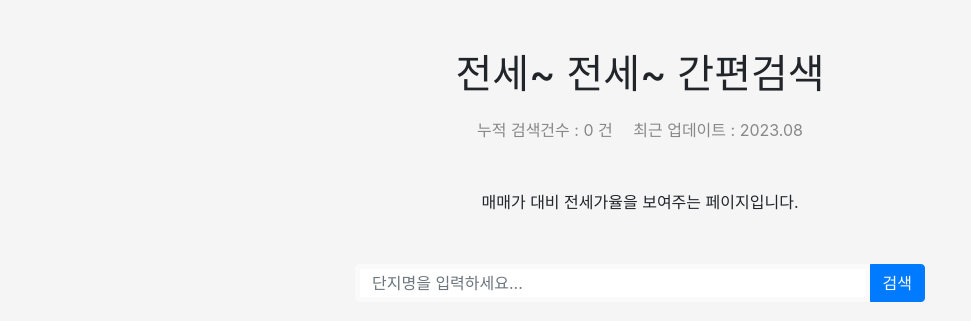
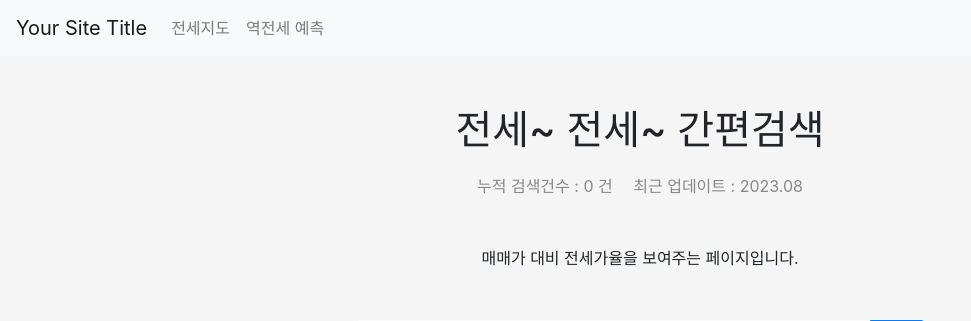
Before and after one commit to chobbong/django-test3, a Django app: page /other/search/ in a window 1280 px wide. Shown: the top 321 px of the page, without its empty margins (0-971 px from the left). Run offline with Django 3.2, Linux system fonts and the light colour scheme; data that the repository does not hold is empty; some libraries are stand-ins or nearby versions.

Commit message:
add header in base.html

```diff
--- a/templates/base.html
+++ b/templates/base.html
@@ -19,6 +19,22 @@
     <script src="https://maxcdn.bootstrapcdn.com/bootstrap/4.5.2/js/bootstrap.min.js"></script>
 </head>
 <header>
+    <nav class="navbar navbar-expand-lg navbar-light bg-light">
+        <a class="navbar-brand" href="#">Your Site Title</a>
+        <button class="navbar-toggler" type="button" data-toggle="collapse" data-target="#navbarNav" aria-controls="navbarNav" aria-expanded="false" aria-label="Toggle navigation">
+            <span class="navbar-toggler-icon"></span>
+        </button>
+        <div class="collapse navbar-collapse" id="navbarNav">
+            <ul class="navbar-nav">
+                <li class="nav-item">
+                    <a class="nav-link" href="/other/search">전세지도</a>
+                </li>
+                <li class="nav-item">
+                    <a class="nav-link" href="/lstm/forecast">역전세 예측</a>
+                </li>
+            </ul>
+        </div>
+    </nav>
     <div class="header-content text-center mb-5">
         <h1><span>전세~ 전세~ </span> 간편검색</h1>
         <div class="header-info">
```
